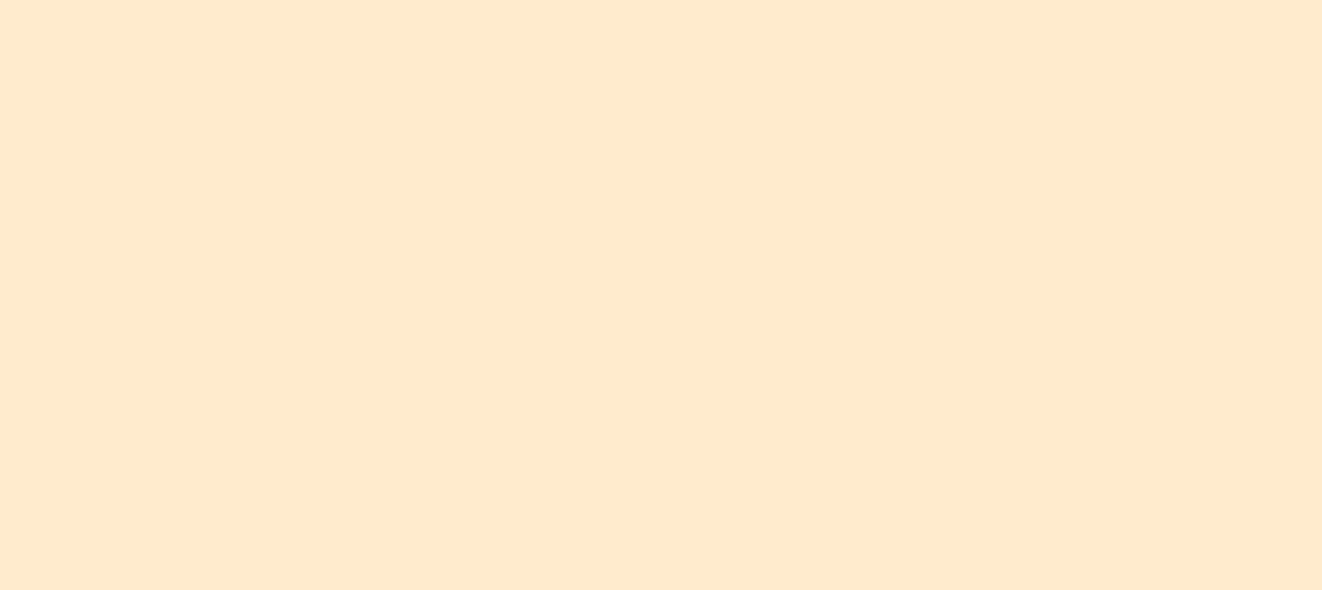
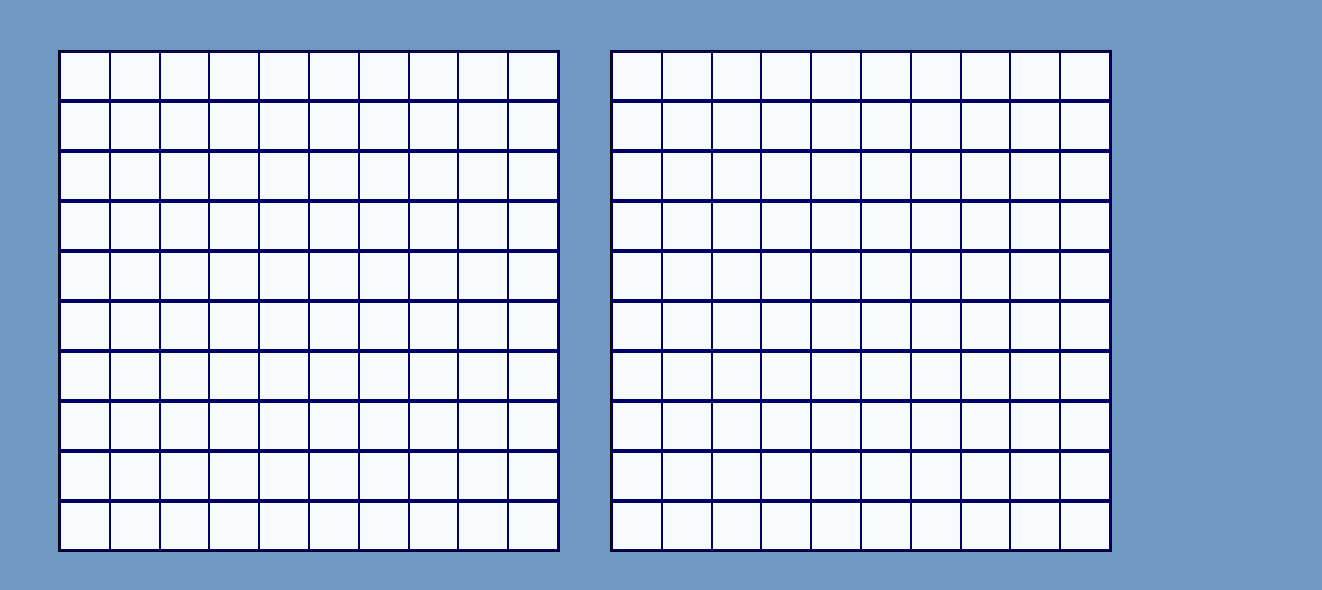
Before and after one commit to amm104-lab/Battleship, a website with bundled scripts: page index.html in a window 1280 px wide. Shown: the whole page, 1322 px wide, since content can reach past the window. Built offline with nearby package versions, Linux system fonts and the light colour scheme.

Commit message:
fixed setUpPlayerBoard function by accessing getBoard and added basic css

```diff
--- a/dom.js
+++ b/dom.js
@@ -15,28 +15,22 @@ function setUpPlayerBoard(player) {
     const container = document.querySelector(".container");
     container.appendChild(boardBase);
 
-    console.log(player.getPlayerName())
 
-    for(let i = 0; i < player.getPlayerBoard().length; i++){
+    for(let i = 0; i < player.getPlayerBoard().getBoard().length; i++){
 
         const coord = document.createElement("div");
         coord.setAttribute("class", "coord");
         coord.setAttribute("data-index", `${i}`);
         boardBase.appendChild(coord);
 
-        for(let j = 0; j < player.getPlayerBoard()[i].length; j++){
+        for(let j = 0; j < player.getPlayerBoard().getBoard()[i].length; j++){
 
             const inate = document.createElement("div");
             inate.setAttribute("class", "inate");
             inate.setAttribute("data-index", `${j}`);
-            boardBase.appendChild(inate);
+            coord.appendChild(inate);
         }
     }
 }
 
-//module.exports = {
-//    setUpContainer,
- //   setUpPlayerBoard,
-//}
-
 export {setUpPlayerBoard, setUpContainer}
--- a/factories.js
+++ b/factories.js
@@ -141,6 +141,3 @@ export {
     createPlayer,
     greeting
 }
-
-
-//module.exports = { greeting, createPlayer, createGameboard, createShip }
--- a/style.css
+++ b/style.css
@@ -1,6 +1,37 @@
-
+/**{*/
+/*    outline: 2px solid red;*/
+/*}*/
 
 body {
-    background-color: blanchedalmond;
+    background-color: #6f99c2;
+}
+
+.container{
+    display: flex;
+    width: 100%;
+    margin: 50px;
+    gap: 50px;
+    flex-wrap: wrap;
 
 }
+
+.board{
+    display: grid;
+    width: 500px;
+    height: 500px;
+    grid-template-columns: 100%;
+    grid-template-rows: 50px 50px 50px 50px 50px 50px 50px 50px 50px 50px;
+    border: 1px solid black;
+    background-color: #f7fbfd;
+}
+
+.coord{
+    display: grid;
+    grid-template-columns: 10% 10% 10% 10% 10% 10% 10% 10% 10% 10%;
+    grid-template-rows: 100%;
+    border: 1px solid #000066;
+}
+
+.inate{
+    border: 1px solid #000066;
+}
```
Also changed, not shown: main.js (+0 -7 lines), main.test.js (+0 -6 lines).
